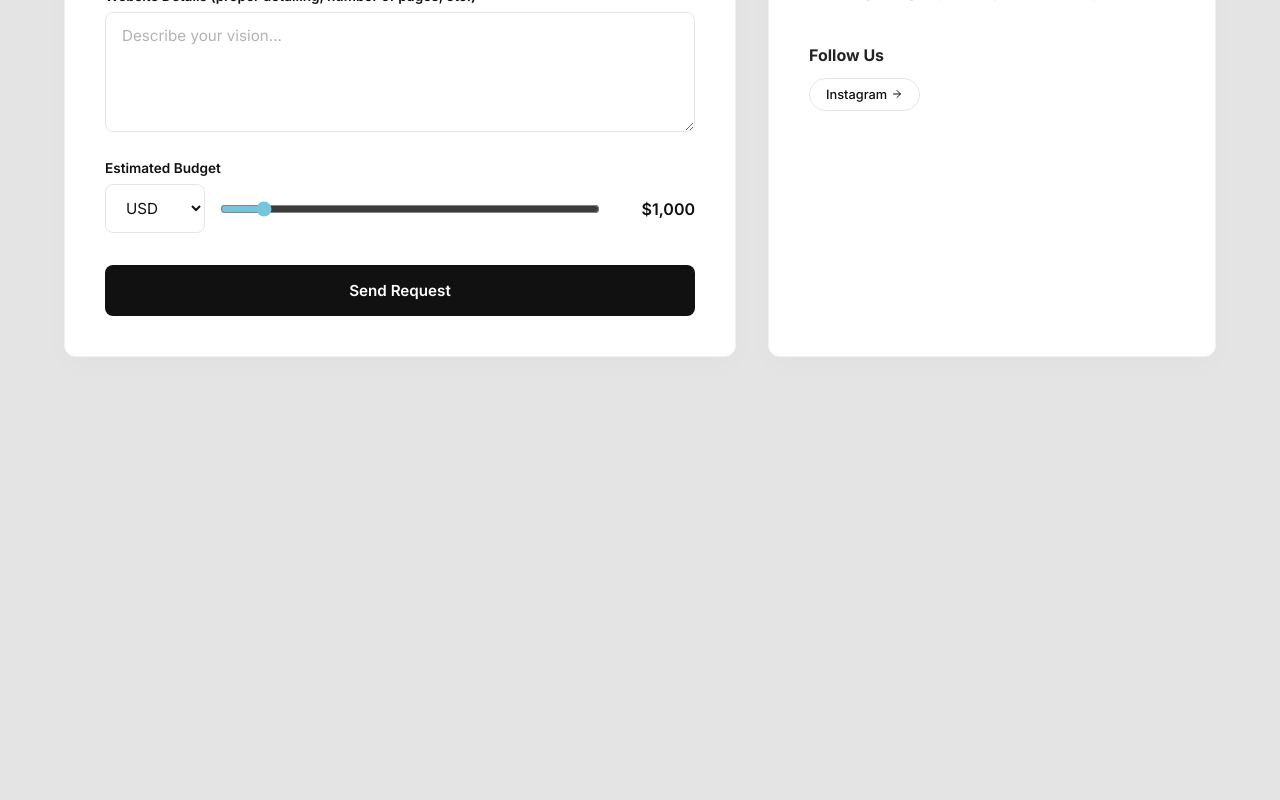
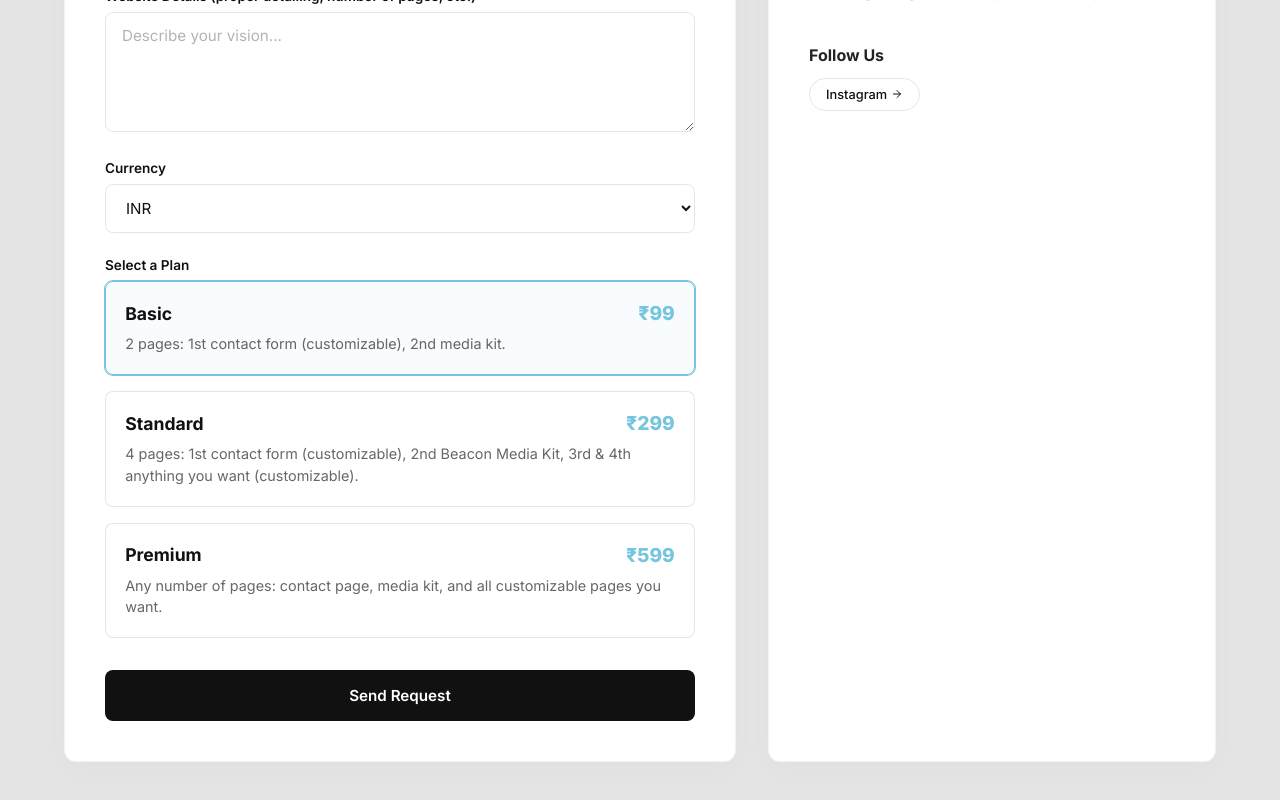
Before and after one commit to shubhankarsahu09/Creator, a Next.js app: page /creator-website in a window 1280 px wide. Shown: the part 626-1426 px from the top of the page. Before the commit the page ends 1033 px from the top, so only its background shows below. Built offline with nearby package versions, Linux system fonts and the light colour scheme.

Commit message:
feat: update creator website form with manual plan selection

```diff
--- a/src/app/creator-website/page.module.css
+++ b/src/app/creator-website/page.module.css
@@ -169,22 +169,66 @@
   cursor: pointer;
 }
 
-.rangeGroup {
+.planContainer {
   display: flex;
-  align-items: center;
-  gap: 15px;
+  flex-direction: column;
+  gap: 1rem;
 }
 
-.rangeSlider {
-  flex: 1;
-  accent-color: #75C5DE;
+.planCard {
+  display: flex;
+  flex-direction: column;
+  border: 1px solid rgba(0, 0, 0, 0.1);
+  border-radius: 8px;
+  padding: 1.2rem;
+  cursor: pointer;
+  transition: all 0.3s ease;
+  position: relative;
+  background: #fff;
 }
 
-.rangeValue {
-  font-weight: 600;
+.planCard:hover {
+  border-color: #75C5DE;
+  box-shadow: 0 4px 12px rgba(117, 197, 222, 0.1);
+}
+
+.planCardActive {
+  border-color: #75C5DE;
+  background: rgba(117, 197, 222, 0.05);
+  box-shadow: 0 0 0 1px #75C5DE;
+}
+
+.planRadio {
+  position: absolute;
+  opacity: 0;
+  width: 0;
+  height: 0;
+}
+
+.planHeader {
+  display: flex;
+  justify-content: space-between;
+  align-items: center;
+  margin-bottom: 0.5rem;
+}
+
+.planTitle {
+  font-weight: 700;
+  font-size: 1.1rem;
   color: #111;
-  min-width: 80px;
-  text-align: right;
+}
+
+.planPrice {
+  font-weight: 800;
+  font-size: 1.2rem;
+  color: #75C5DE;
+}
+
+.planDesc {
+  font-size: 0.9rem;
+  color: rgba(0, 0, 0, 0.6);
+  line-height: 1.5;
+  margin: 0;
 }
 
 .submitBtn {
--- a/src/app/creator-website/page.tsx
+++ b/src/app/creator-website/page.tsx
@@ -10,11 +10,26 @@ export default function CreatorWebsitePage() {
   const [formData, setFormData] = useState({
     name: '',
     email: '',
-    budget: 1000,
-    currency: 'USD',
+    currency: 'INR',
+    plan: 'Plan 1',
     description: '',
     requestedPages: '',
   });
+
+  const getPlans = () => {
+    if (formData.currency === 'INR') {
+      return [
+        { id: 'Plan 1', price: '₹99', title: 'Basic', desc: '2 pages: 1st contact form (customizable), 2nd media kit.' },
+        { id: 'Plan 2', price: '₹299', title: 'Standard', desc: '4 pages: 1st contact form (customizable), 2nd Beacon Media Kit, 3rd & 4th anything you want (customizable).' },
+        { id: 'Plan 3', price: '₹599', title: 'Premium', desc: 'Any number of pages: contact page, media kit, and all customizable pages you want.' },
+      ];
+    }
+    return [
+      { id: 'Plan 1', price: '$1.99', title: 'Basic', desc: '2 pages: 1st contact form (customizable), 2nd media kit.' },
+      { id: 'Plan 2', price: '$3.99', title: 'Standard', desc: '4 pages: 1st contact form (customizable), 2nd Beacon Media Kit, 3rd & 4th anything you want (customizable).' },
+      { id: 'Plan 3', price: '$7.99', title: 'Premium', desc: 'Any number of pages: contact page, media kit, and all customizable pages you want.' },
+    ];
+  };
 
   const handleChange = (e: React.ChangeEvent<HTMLInputElement | HTMLTextAreaElement | HTMLSelectElement>) => {
     const target = e.target as HTMLInputElement;
@@ -37,7 +52,7 @@ export default function CreatorWebsitePage() {
           access_key: "20523f8b-5c89-46c6-928b-164e78338cdf",
           name: formData.name,
           email: formData.email,
-          budget: `${formData.currency} ${formData.budget}`,
+          selected_plan: `${formData.currency} - ${formData.plan}`,
           requested_pages: formData.requestedPages,
           description: formData.description,
           subject: "New Creator Website Request!"
@@ -141,33 +156,39 @@ export default function CreatorWebsitePage() {
               </div>
 
               <div className={styles.formGroup}>
-                <label className={styles.label} htmlFor="budget">Estimated Budget</label>
-                <div className={styles.rangeGroup}>
+                <label className={styles.label} htmlFor="currency">Currency</label>
                 <select
                   name="currency"
+                  id="currency"
                   className={styles.select}
-                    style={{ width: '100px', flexShrink: 0 }}
                   value={formData.currency}
                   onChange={handleChange}
                 >
+                  <option value="INR">INR</option>
                   <option value="USD">USD</option>
-                    <option value="INR">INR</option>
                 </select>
+              </div>
 
+              <div className={styles.formGroup}>
+                <label className={styles.label}>Select a Plan</label>
+                <div className={styles.planContainer}>
+                  {getPlans().map(plan => (
+                    <label key={plan.id} className={`${styles.planCard} ${formData.plan === plan.id ? styles.planCardActive : ''}`}>
                       <input
-                    type="range"
-                    id="budget"
-                    name="budget"
-                    min="0"
-                    max={formData.currency === 'USD' ? 10000 : 1000000}
-                    step={formData.currency === 'USD' ? 100 : 10000}
-                    className={styles.rangeSlider}
-                    value={formData.budget}
+                        type="radio"
+                        name="plan"
+                        value={plan.id}
+                        checked={formData.plan === plan.id}
                         onChange={handleChange}
+                        className={styles.planRadio}
                       />
-                  <span className={styles.rangeValue}>
-                    {formData.currency === 'USD' ? '$' : '₹'}{formData.budget.toLocaleString()}
-                  </span>
+                      <div className={styles.planHeader}>
+                        <span className={styles.planTitle}>{plan.title}</span>
+                        <span className={styles.planPrice}>{plan.price}</span>
+                      </div>
+                      <p className={styles.planDesc}>{plan.desc}</p>
+                    </label>
+                  ))}
                 </div>
               </div>
 
```
Lines whose indentation alone changed are shown as unchanged.
